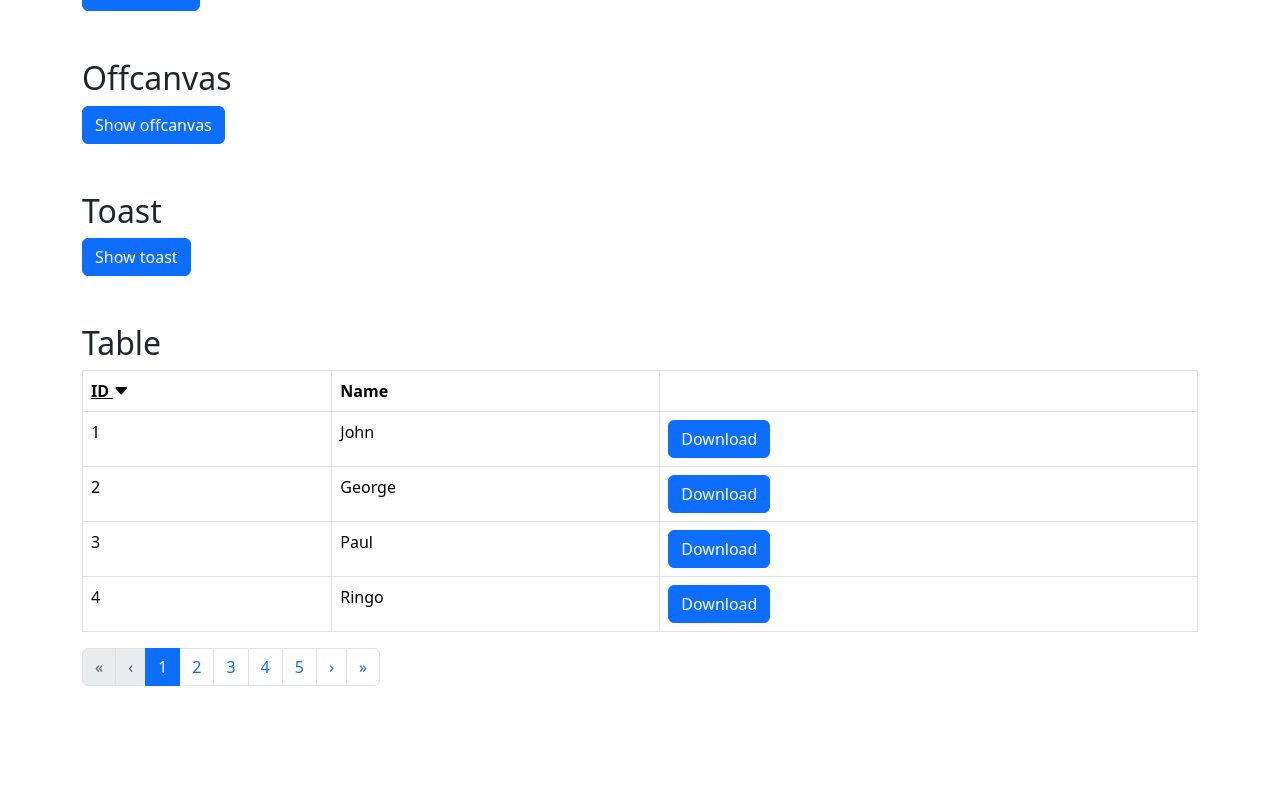
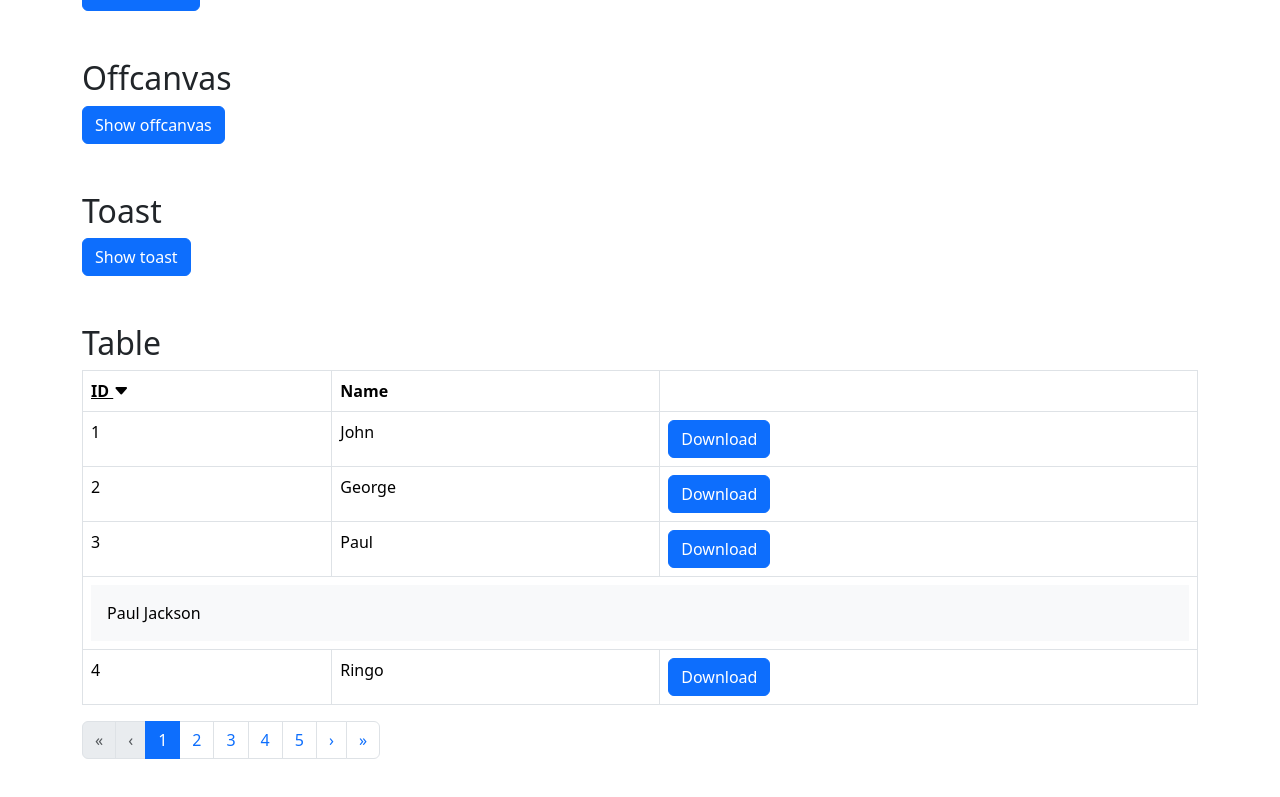
Before and after one commit to zemkogabor/bootstrap-vue-wrapper, a Vue app: page / in a window 1280 px wide. Shown: the part 1308-2105 px from the top of the page. Before the commit the page ends 2058 px from the top, so only its background shows below. Built offline with nearby package versions, Linux system fonts and the light colour scheme.

Commit message:
table row details feature

```diff
--- a/dev/pages/Home.vue
+++ b/dev/pages/Home.vue
@@ -196,6 +196,11 @@
         {{ data.value }}
       </template>
     </template>
+    <template #row-details="{ row }">
+      <div class="p-3 bg-light">
+        {{ row.rowDetails }}
+      </div>
+    </template>
   </bs-table>
   <bs-paginator
     class="mb-5"
@@ -322,7 +327,7 @@ export default defineComponent({
       tableItems: [
         { id: 1, name: 'John' },
         { id: 2, name: 'George' },
-        { id: 3, name: 'Paul' },
+        { id: 3, name: 'Paul', _showRowDetails: true, rowDetails: 'Paul Jackson' },
         { id: 4, name: 'Ringo' },
       ],
     }
--- a/package.json
+++ b/package.json
@@ -1,6 +1,6 @@
 {
   "name": "bootstrap-vue-wrapper",
-  "version": "2.2.2",
+  "version": "2.3.1",
   "description": "Bootstrap 5 components in Vue3 wrapper.",
   "module": "./dist/index.js",
   "types": "./dist/index.d.ts",
--- a/src/components/bs-table/BsTable.vue
+++ b/src/components/bs-table/BsTable.vue
@@ -36,10 +36,12 @@
           </slot>
         </td>
       </tr>
-      <tr
+      <template
         v-for="(item, key) in items"
         v-else
         :key="key"
+      >
+        <tr
           :class="[item.trClass || '', { 'cursor-pointer': rowClickable }]"
           :data-id="item.id"
           @click="$emit('rowClicked', item)"
@@ -60,6 +62,12 @@
             </td>
           </template>
         </tr>
+        <tr v-if="item._showRowDetails">
+          <td :colspan="fields.length">
+            <slot name="row-details" :row="item" />
+          </td>
+        </tr>
+      </template>
     </tbody>
   </table>
 </template>
```
Lines whose indentation alone changed are shown as unchanged.
